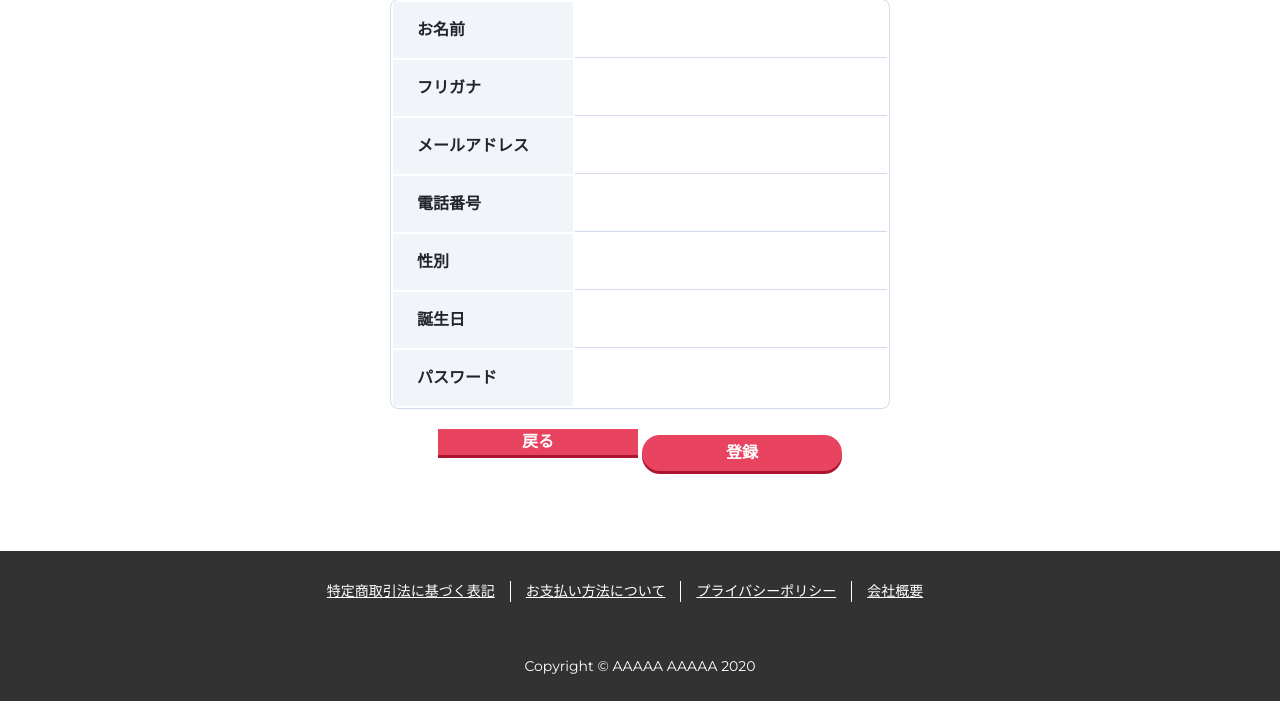
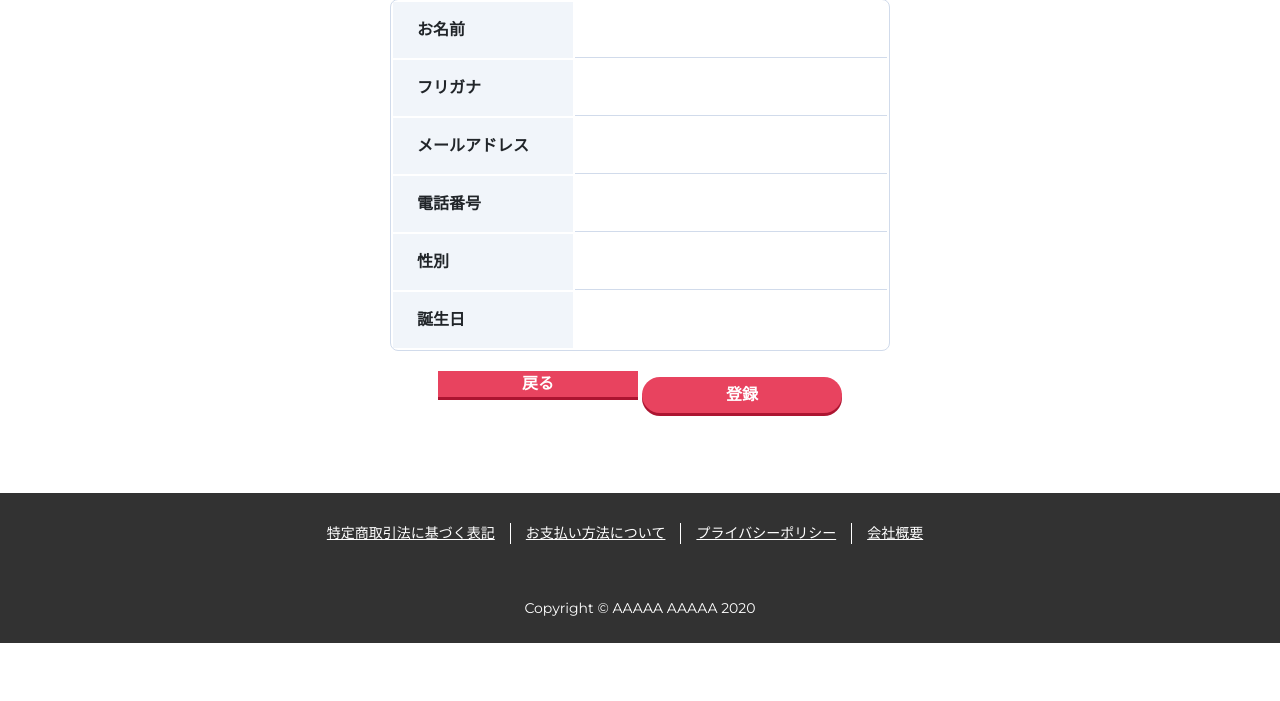
Before and after one commit to tomizawa0214/spoon, a Django app: template accounts/templates/accounts/signup_confirm.html in a window 1280 px wide. Shown: the part 271-972 px from the top of the page. After the commit the page ends 914 px from the top, so only its background shows below. Run offline with Django 3.2, Linux system fonts and the light colour scheme; the template is opened without the code that fills it, so the values that code supplies are empty; some libraries are stand-ins or nearby versions.

Commit message:
確認画面パスワード削除

```diff
--- a/accounts/templates/accounts/signup_confirm.html
+++ b/accounts/templates/accounts/signup_confirm.html
@@ -41,15 +41,14 @@
                     <td>{{ birthday }}</td>
                 {% endif %}
             </tr>
-            <tr>
-                <th>パスワード</th>
-                <td id="pwArea"></td>
-                <!-- <td>{{ password }}</td> -->
-            </tr>
         </tbody>
     </table>
     <button type="button" onclick=history.back()>戻る</button>
-    <a class="btn rounded-pill" href="" ontouchstart="">登録</a>
+    <a class="btn rounded-pill" href="{% url 'account_signup_done' %}">登録</a>
+    <!-- <form method="GET" action="{% url 'account_signup_done' %}">
+        {% csrf_token %}
+        <button type="submit" class="btn rounded-pill" ontouchstart="">登録</button>
+    </form> -->
 </div>
 {% endblock %}
 
@@ -65,9 +64,5 @@
         genderArea.textContent = '男性';
     }
 
-    //パスワードをマスク表示
-    const pwArea = document.getElementById('pwArea');
-    pwArea.textContent = '*'.repeat('{{ password }}'.length);
-
 </script>
 {% endblock %}
```
